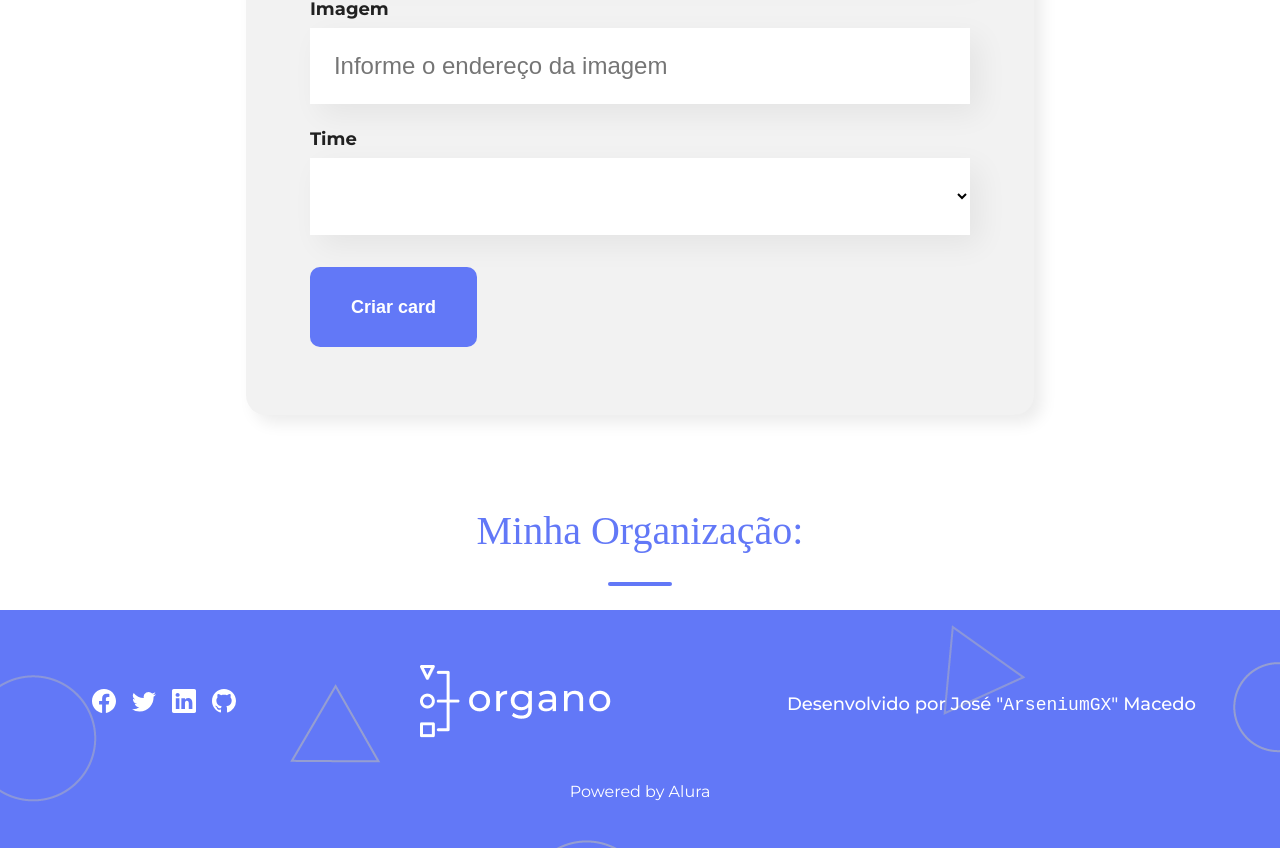
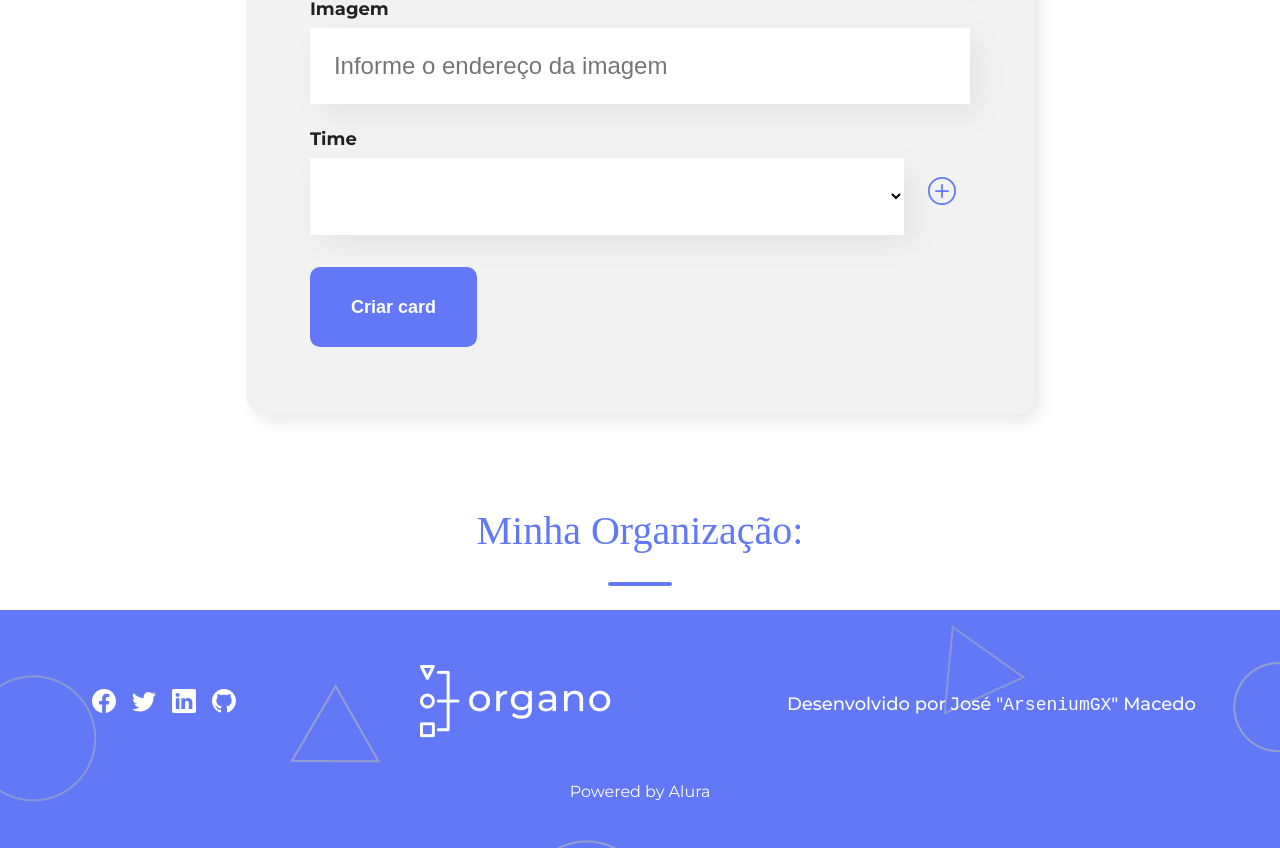
Before and after one commit to ArseniumGX/organo, a React (Vite) app: page / in a window 1280 px wide. Shown: the part 937-1785 px from the top of the page. Built offline with nearby package versions, Linux system fonts and the light colour scheme.

Commit message:
feat(hooks): criando funcionaldidade

```diff
--- a/src/App.jsx
+++ b/src/App.jsx
@@ -1,40 +1,54 @@
-import { useState } from "react";
-import { Banner, Form, Time, Subtitle, Footer } from "./components";
+import { useState, useEffect } from "react";
+import { v4 as uuid } from "uuid";
+import {
+  Banner,
+  Form,
+  Time,
+  Subtitle,
+  Footer,
+  ModalNewTime
+} from "./components";
 
 function App() {
+  const [modalVisibilidade, setModalVisibilidade] = useState("none");
+
+  const modalOpen = () => {
+    setModalVisibilidade(modalVisibilidade === "none" ? "flex" : "none");
+  };
+
   const [times, setTimes] = useState([
     {
-      id: 1,
+      id: uuid(),
       name: "Programação",
       color: "#57C278"
     },
     {
-      id: 2,
+      id: uuid(),
       name: "Front End",
       color: "#82CFFA"
     },
     {
-      id: 3,
+      id: uuid(),
       name: "Data Science",
       color: "#A6D157"
     },
     {
-      id: 5,
+      id: uuid(),
       name: "DevOps",
       color: "#E06B69"
     },
     {
-      id: 6,
+      id: uuid(),
       name: "UX e Design",
       color: "#DB6EBF"
     },
     {
-      id: 7,
+      id: uuid(),
       name: "Mobile",
       color: "#FFBA05"
     },
     {
-      id: 8,
+      id: uuid(),
       name: "Inovação e Gestão",
       color: "#FF8A29"
     }
@@ -46,14 +60,16 @@ function App() {
     setcolaboradores([...colaboradores, colaborador]);
   };
 
-  const deleteColaborador = (colaborador) => {
-    console.info(colaborador);
+  const deleteColaborador = (id) => {
+    setcolaboradores(
+      colaboradores.filter((colaborador) => id !== colaborador.id)
+    );
   };
 
-  const changeColors = (color, timeName) => {
+  const changeColors = (color, id) => {
     setTimes(
       times.map((time) => {
-        if (time.name === timeName) {
+        if (time.id === id) {
           time.color = color;
         }
         return time;
@@ -61,19 +77,28 @@ function App() {
     );
   };
 
+  useEffect(() => {
+    console.info({ colaboradores, modalVisibilidade });
+  });
+
   return (
     <div className="App">
       <Banner />
+      <ModalNewTime
+        modalOpen={modalOpen}
+        visibilidadeModal={modalVisibilidade}
+      />
       <Form
         onSubmit={(colaborador) => onSubmitNewColaborador(colaborador)}
         times={times}
+        modalOpen={modalOpen}
+        modalVisibilidade={modalVisibilidade}
       />
       <Subtitle />
       {times.map((time) => (
         <Time
           key={time.id}
-          timeName={time.name}
-          color={time.color}
+          time={time}
           colaboradores={colaboradores.filter(
             (colaborador) => colaborador.time === time.name
           )}
--- a/src/components/Card/Card.jsx
+++ b/src/components/Card/Card.jsx
@@ -1,13 +1,13 @@
 import style from "./Card.module.scss";
 import { CgCloseO } from "react-icons/cg";
 
-export function Card({ image, name, cargo, bgStyle, onDelete }) {
+export function Card({ id, image, name, cargo, bgStyle, onDelete }) {
   return (
     <div className={style.card}>
       <CgCloseO
         className={style.card__btndel}
         style={{ "--bg-card-color": bgStyle }}
-        onClick={onDelete}
+        onClick={() => onDelete(id)}
       />
       <div
         className={style.card__header}
--- a/src/components/DropList/DropList.jsx
+++ b/src/components/DropList/DropList.jsx
@@ -1,8 +1,9 @@
+import { BsPlusCircle } from "react-icons/bs";
 import style from "./DropList.module.scss";
 
 export function DropList(props) {
   return (
-    <div className={style.drop_list}>
+    <div className={style.dropList}>
       <label htmlFor={props.name}>{props.label}</label>
       <select
         onChange={(e) => props.onChange(e.target.value)}
@@ -16,6 +17,11 @@ export function DropList(props) {
           <option key={item.id}>{item.name}</option>
         ))}
       </select>
+      <BsPlusCircle
+        className={style.dropList__btnAdd}
+        title="Adicionar novo time"
+        onClick={() => props.modalOpen()}
+      />
     </div>
   );
 }
--- a/src/components/DropList/DropList.module.scss
+++ b/src/components/DropList/DropList.module.scss
@@ -1,4 +1,4 @@
-.drop_list {
+.dropList {
   label {
     display: block;
     margin-bottom: 8px;
@@ -10,11 +10,18 @@
   select {
     background-color: #fff;
     box-shadow: 10px 10px 30px rgba(0, 0, 0, 0.06);
-		width: 100%;
+    width: 90%;
     border: none;
     font-size: 24px;
     padding: 24px;
     box-sizing: border-box;
     outline: none;
   }
+
+  &__btnAdd {
+    margin: auto 0 auto 24px;
+    font-size: 28px;
+    cursor: pointer;
+    color: #6278f7;
   }
+}
--- a/src/components/Form/Form.jsx
+++ b/src/components/Form/Form.jsx
@@ -1,6 +1,7 @@
 import style from "./Form.module.scss";
 import { TextField, Button, DropList } from "../";
 import { useState } from "react";
+import { v4 as uuid } from "uuid";
 
 export function Form(props) {
   const [nome, setNome] = useState("");
@@ -10,11 +11,11 @@ export function Form(props) {
 
   const onSave = (e) => {
     e.preventDefault();
-    props.onSubmit({ nome, cargo, imagem, time });
-    onReset();
+    props.onSubmit({ id: uuid(), nome, cargo, imagem, time });
+    resetForm();
   };
 
-  const onReset = () => {
+  const resetForm = () => {
     setNome("");
     setCargo("");
     setImagem("");
@@ -59,6 +60,8 @@ export function Form(props) {
           name="time"
           label="Time"
           itens={props.times}
+          modalVisibilidade={props.modalVisibilidade}
+          modalOpen={props.modalOpen}
         />
         <Button>
           <p>Criar card</p>
--- /dev/null
+++ b/src/components/ModalNewTime/ModalNewTime.jsx
@@ -0,0 +1,20 @@
+import style from "./ModalNewTime.module.scss";
+import { TextField, Button } from "../";
+export function ModalNewTime({ modalOpen, visibilidadeModal }) {
+  return (
+    <div
+      className={style.modal}
+      style={{ "--visibilidade": visibilidadeModal }}
+      onClick={() => modalOpen()}
+    >
+      <form>
+        <h2>Preencha os dados para criar o novo time.</h2>
+        <TextField required={true} />
+        <TextField required={true} />
+        <Button>
+          <p>Criar Time</p>
+        </Button>
+      </form>
+    </div>
+  );
+}
--- /dev/null
+++ b/src/components/ModalNewTime/ModalNewTime.module.scss
@@ -0,0 +1,27 @@
+.modal {
+  display: var(--visibilidade);
+  height: 100vh;
+  width: 100vw;
+  background-color: #333333df;
+  position: fixed;
+  top: 0;
+  left: 0;
+  box-sizing: border-box;
+  align-items: center;
+  justify-content: center;
+
+  form {
+    padding: 36px 64px;
+    max-width: 80%;
+    border-radius: 20px;
+    box-shadow: 8px 8px 16px 0px rgba(0, 0, 0, 0.08);
+    background-color: #f2f2f2;
+
+    h2 {
+      color: #212121;
+      font-size: 32px;
+      font-weight: 400;
+      line-height: normal;
+    }
+  }
+}
--- a/src/components/Time/Time.jsx
+++ b/src/components/Time/Time.jsx
@@ -2,31 +2,29 @@ import style from "./Time.module.scss";
 import { Card } from "../";
 import { v4 as uuid } from "uuid";
 
-export function Time({
-  timeName,
-  color,
-  colaboradores,
-  onDelete,
-  onChangeColor
-}) {
+export function Time({ time, colaboradores, onDelete, onChangeColor }) {
   return (
     colaboradores.length > 0 && (
-      <section className={style.time} style={{ backgroundColor: `${color}19` }}>
+      <section
+        className={style.time}
+        style={{ backgroundColor: `${time.color}19` }}
+      >
         <input
           className={style.time__color}
           type="color"
-          value={color}
-          onChange={(e) => onChangeColor(e.target.value, timeName)}
+          value={time.color}
+          onChange={(e) => onChangeColor(e.target.value, time.id)}
         />
-        <h3 style={{ "--bg-time-color": color }}>{timeName}</h3>
+        <h3 style={{ "--bg-time-color": time.color }}>{time.name}</h3>
         <div className={style.time__cardWrapper}>
           {colaboradores.map((colaborador) => (
             <Card
               key={uuid()}
+              id={colaborador.id}
               name={colaborador.nome}
               image={colaborador.imagem}
               cargo={colaborador.cargo}
-              bgStyle={color}
+              bgStyle={time.color}
               onDelete={onDelete}
             />
           ))}
--- a/src/components/index.js
+++ b/src/components/index.js
@@ -7,3 +7,4 @@ export { Time } from "./Time/Time";
 export { Subtitle } from "./Subtitle/Subtitle";
 export { Card } from "./Card/Card";
 export { Footer } from "./Footer/Footer";
+export { ModalNewTime } from "./ModalNewTime/ModalNewTime";
--- a/src/index.scss
+++ b/src/index.scss
@@ -7,6 +7,7 @@ body {
   scroll-behavior: smooth;
   box-sizing: border-box;
   font-family: "Montserrat", sans-serif;
+  overflow: var(--overflow);
 }
 
 a {
```
Lines whose indentation alone changed are shown as unchanged.
